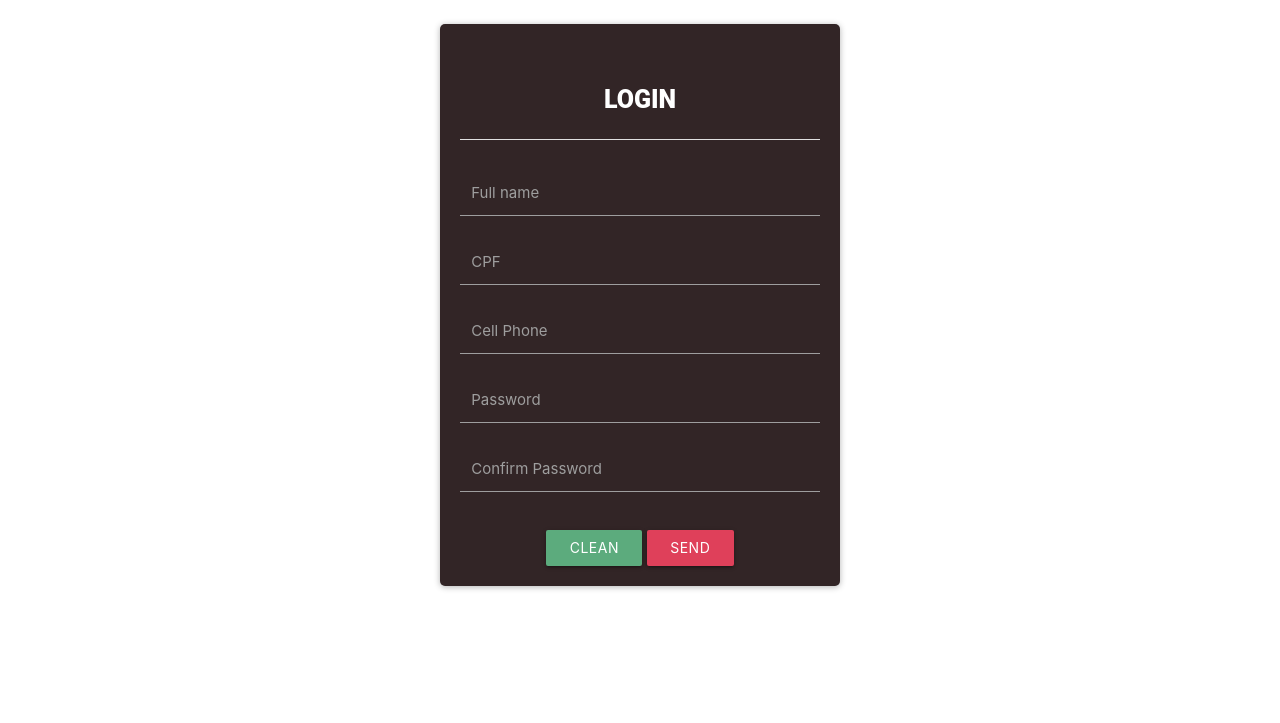
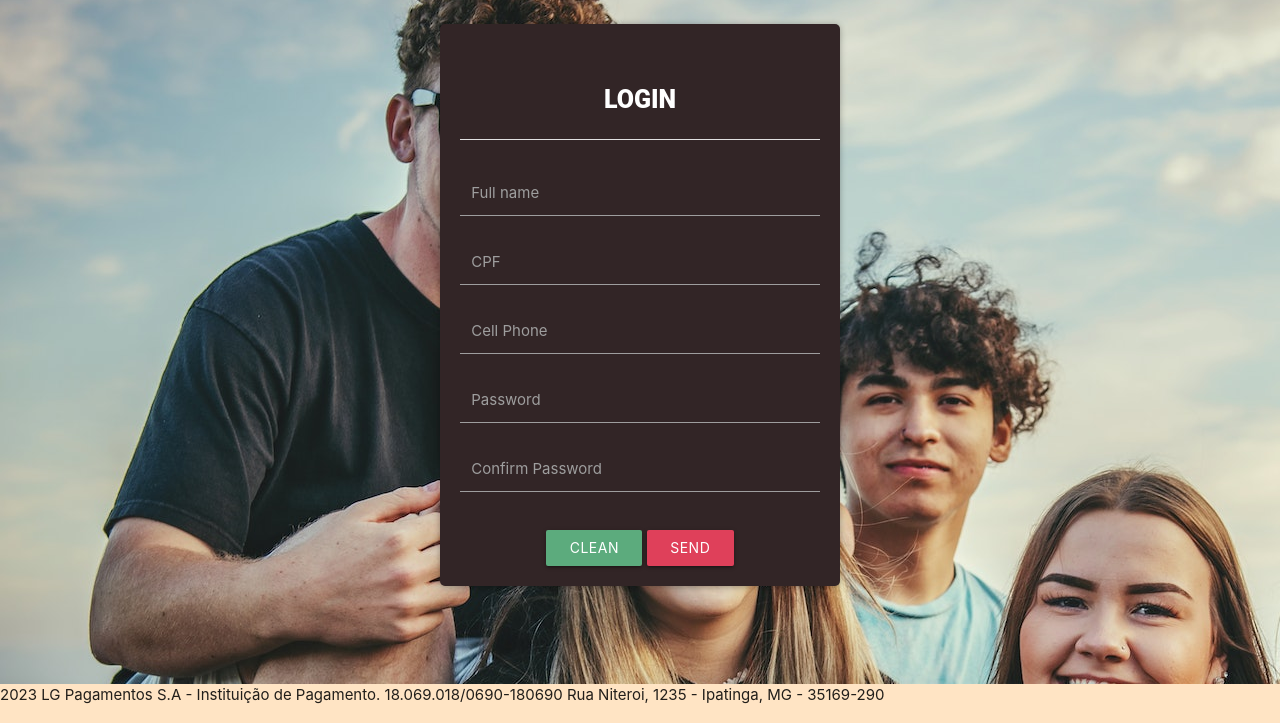
Before and after one commit to lorenagrazy/M01S04_DevinAudaces_ProjetoContaBancaria, a plain HTML site: page index.html in a window 1280 px wide. Shown: the part 76-799 px from the top of the page. Drawn offline with nearby package versions, Linux system fonts and the light colour scheme.

Commit message:
Update file

```diff
--- a/index.css
+++ b/index.css
@@ -1,10 +1,9 @@
 body {
   min-height: 100%;
-  background-image: url(../pic2.jpg);
+  background-image: url(./pic2.jpg);
 }
 
 #navbar {
-  background-color: ;
   top: 0;
   left: 0;
   right: 0;
@@ -71,7 +70,7 @@ h1 {
 }
 
 #footer {
-  position: relative;
+  position: fixed;
   bottom: 0;
   width: 100%;
   height: 40px;
--- a/index.js
+++ b/index.js
@@ -0,0 +1 @@
+const formulario = document.getElementById('form-cadastro')
```
Also changed, not shown: logomarca.png (added), pic1.jpg (added), pic2.jpg (added).
